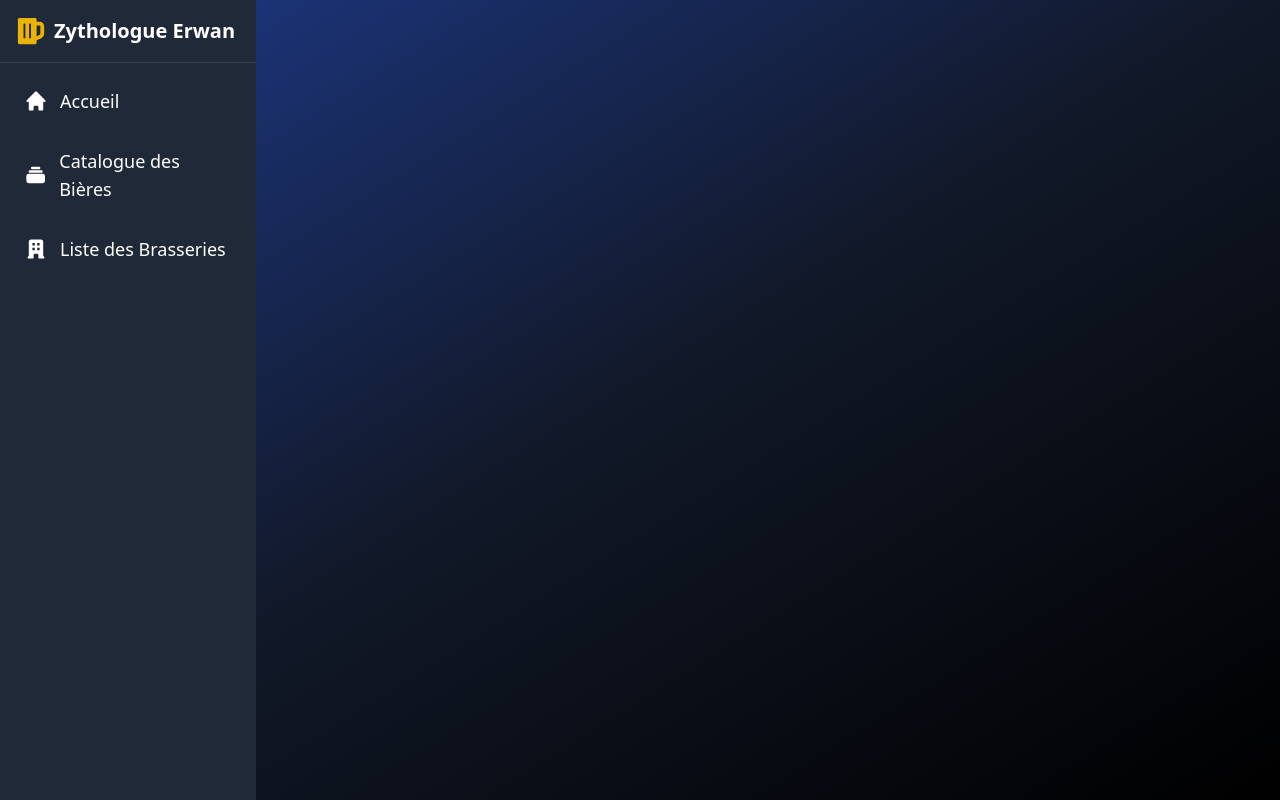
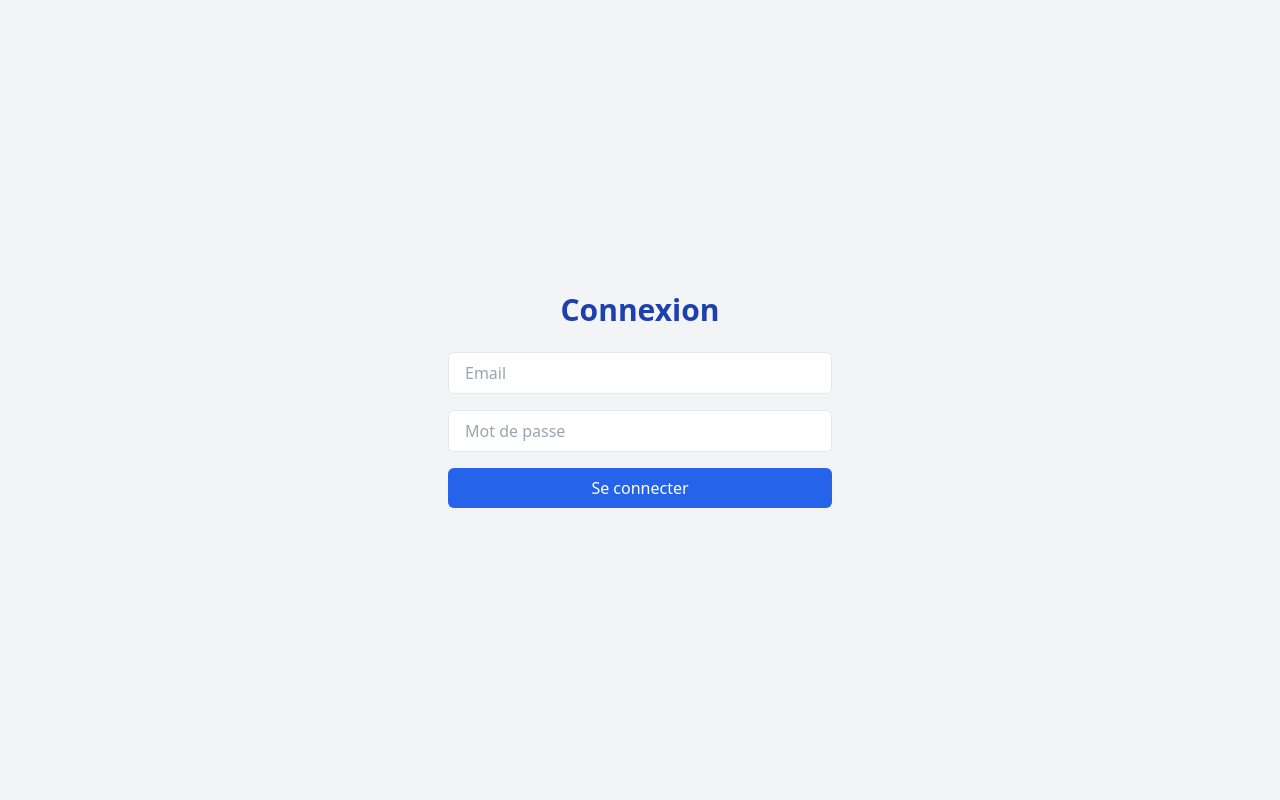
Before and after one commit to 2024-devops-alt-dist/Zythologue-ED, a React (Vite) app: page /login in a window 1280 px wide. Built offline with nearby package versions, Linux system fonts and the light colour scheme; no server answers.

Commit message:
feat(Dashboard): Ajout de la page Dashboard avec les autorisations nécessaires

```diff
--- a/src/App.tsx
+++ b/src/App.tsx
@@ -8,12 +8,20 @@ import BeerDetailPage from "./pages/beer/beerDetailPage";
 import { useState } from "react";
 import BreweriesPage from "./pages/breweries/BreweriesListPage";
 import BreweryDetails from "./pages/breweries/BreweryDetailsPage";
+import ProtectedRoute from "./components/ProtectedRoute";
+import Dashboard from "./pages/admin/Dashboard";
+import { UserProvider } from "./pages/admin/context/UserContext";
+import LoginPage from "./pages/admin/LoginPage";
+import Unauthorized from "./pages/admin/Unauthorized";
 
 function App() {
   const [isSidebarOpen, setIsSidebarOpen] = useState(false);
   const toggleSidebar = () => setIsSidebarOpen((prev) => !prev);
 
   const location = useLocation();
+
+  const hideSidebarOn = ["/dashboard", "/login", "/unauthorized"];
+  const shouldHideSidebar = hideSidebarOn.includes(location.pathname);
 
   const pageVariants = {
     initial: {
@@ -45,9 +53,16 @@ function App() {
   };
 
   return (
+    <UserProvider>
       <div className="relative flex bg-gradient-to-br from-blue-900 via-gray-900 to-black min-h-screen">
+        {!shouldHideSidebar && (
           <Sidebar isOpen={isSidebarOpen} toggleSidebar={toggleSidebar} />
-      <div className="flex-1 transition-all duration-300 overflow-auto">
+        )}
+        <div
+          className={`flex-1 transition-all duration-300 overflow-auto ${
+            shouldHideSidebar ? "w-full" : ""
+          }`}
+        >
           <AnimatePresence mode="wait">
             <Routes location={location} key={location.pathname}>
               <Route
@@ -115,10 +130,52 @@ function App() {
                   </motion.div>
                 }
               />
+              <Route
+                path="/login"
+                element={
+                  <motion.div
+                    initial="initial"
+                    animate="animate"
+                    exit="exit"
+                    variants={pageVariants}
+                  >
+                    <LoginPage />
+                  </motion.div>
+                }
+              />
+              <Route
+                path="/dashboard"
+                element={
+                  <ProtectedRoute>
+                    <motion.div
+                      initial="initial"
+                      animate="animate"
+                      exit="exit"
+                      variants={pageVariants}
+                    >
+                      <Dashboard />
+                    </motion.div>
+                  </ProtectedRoute>
+                }
+              />
+              <Route
+                path="/unauthorized"
+                element={
+                  <motion.div
+                    initial="initial"
+                    animate="animate"
+                    exit="exit"
+                    variants={pageVariants}
+                  >
+                    <Unauthorized />
+                  </motion.div>
+                }
+              />
             </Routes>
           </AnimatePresence>
         </div>
       </div>
+    </UserProvider>
   );
 }
 
--- /dev/null
+++ b/src/components/ProtectedRoute.tsx
@@ -0,0 +1,24 @@
+import React from "react";
+import { Navigate, useLocation } from "react-router-dom";
+import { useUser } from "../pages/admin/context/UserContext";
+
+interface ProtectedRouteProps {
+  children: React.ReactNode;
+}
+
+const ProtectedRoute: React.FC<ProtectedRouteProps> = ({ children }) => {
+  const { currentUser } = useUser();
+  const location = useLocation();
+
+  if (!currentUser) {
+    return <Navigate to="/login" state={{ from: location }} replace />;
+  }
+
+  if (currentUser.role !== "admin") {
+    return <Navigate to="/unauthorized" replace />;
+  }
+
+  return <>{children}</>;
+};
+
+export default ProtectedRoute;
--- /dev/null
+++ b/src/pages/admin/Dashboard.tsx
@@ -0,0 +1,22 @@
+import React from "react";
+
+const Dashboard: React.FC = () => {
+  return (
+    <div className="p-6 bg-gray-100 min-h-screen flex flex-col items-center justify-center">
+      <h1 className="text-4xl font-bold text-blue-800 mb-4">Admin Dashboard</h1>
+      <p className="text-lg text-gray-700">
+        Bienvenue dans la section administrateur.
+      </p>
+      <div className="mt-6">
+        <button className="px-4 py-2 bg-blue-600 text-white rounded-md hover:bg-blue-700 transition">
+          Gérer les utilisateurs
+        </button>
+        <button className="ml-4 px-4 py-2 bg-green-600 text-white rounded-md hover:bg-green-700 transition">
+          Voir les statistiques
+        </button>
+      </div>
+    </div>
+  );
+};
+
+export default Dashboard;
--- /dev/null
+++ b/src/pages/admin/LoginPage.tsx
@@ -0,0 +1,54 @@
+import React, { useState } from "react";
+import { useNavigate } from "react-router-dom";
+import { useUser } from "./context/UserContext";
+
+const LoginPage: React.FC = () => {
+  const [email, setEmail] = useState("");
+  const [password, setPassword] = useState("");
+  const { setCurrentUser } = useUser();
+  const navigate = useNavigate();
+
+  const from = "/dashboard";
+
+  const handleLogin = () => {
+    if (email === "admin" && password === "admin") {
+      setCurrentUser({ email, role: "admin" });
+      navigate(from, { replace: true });
+    } else if (email === "user" && password === "user") {
+      setCurrentUser({ email, role: "user" });
+      navigate(from, { replace: true });
+    } else {
+      alert("Email ou mot de passe incorrect");
+    }
+  };
+
+  return (
+    <div className="p-6 bg-gray-100 min-h-screen flex flex-col items-center justify-center">
+      <h1 className="text-3xl font-bold text-blue-800 mb-6">Connexion</h1>
+      <div className="w-full max-w-sm">
+        <input
+          type="email"
+          placeholder="Email"
+          className="w-full px-4 py-2 mb-4 border rounded-md focus:outline-none focus:ring-2 focus:ring-blue-600"
+          value={email}
+          onChange={(e) => setEmail(e.target.value)}
+        />
+        <input
+          type="password"
+          placeholder="Mot de passe"
+          className="w-full px-4 py-2 mb-4 border rounded-md focus:outline-none focus:ring-2 focus:ring-blue-600"
+          value={password}
+          onChange={(e) => setPassword(e.target.value)}
+        />
+        <button
+          onClick={handleLogin}
+          className="w-full px-4 py-2 bg-blue-600 text-white rounded-md hover:bg-blue-700 transition"
+        >
+          Se connecter
+        </button>
+      </div>
+    </div>
+  );
+};
+
+export default LoginPage;
--- /dev/null
+++ b/src/pages/admin/Unauthorized.tsx
@@ -0,0 +1,27 @@
+import React from "react";
+import { useNavigate } from "react-router-dom";
+
+const Unauthorized: React.FC = () => {
+  const navigate = useNavigate();
+
+  const handleGoBack = () => {
+    navigate("/");
+  };
+
+  return (
+    <div className="p-6 bg-red-100 min-h-screen flex flex-col items-center justify-center">
+      <h1 className="text-4xl font-bold text-red-700 mb-4">Accès Refusé</h1>
+      <p className="text-lg text-gray-700">
+        Vous n'avez pas l'autorisation d'accéder à cette page.
+      </p>
+      <button
+        onClick={handleGoBack}
+        className="mt-6 px-4 py-2 bg-red-600 text-white rounded-md hover:bg-red-700 transition"
+      >
+        Retour à l'accueil
+      </button>
+    </div>
+  );
+};
+
+export default Unauthorized;
--- /dev/null
+++ b/src/pages/admin/context/UserContext.tsx
@@ -0,0 +1,50 @@
+import React, { createContext, useContext, useEffect, useState } from "react";
+import { User } from "../../../utils/type/User";
+
+interface UserContextProps {
+  currentUser: User | null;
+  setCurrentUser: (user: User | null) => void;
+  logout: () => void;
+}
+
+const UserContext = createContext<UserContextProps | undefined>(undefined);
+
+export const UserProvider: React.FC<{ children: React.ReactNode }> = ({
+  children,
+}) => {
+  const [currentUser, setCurrentUserState] = useState<User | null>(null);
+
+  useEffect(() => {
+    const storedUser = localStorage.getItem("currentUser");
+    if (storedUser) {
+      setCurrentUserState(JSON.parse(storedUser));
+    }
+  }, []);
+
+  const setCurrentUser = (user: User | null) => {
+    if (user) {
+      localStorage.setItem("currentUser", JSON.stringify(user));
+    } else {
+      localStorage.removeItem("currentUser");
+    }
+    setCurrentUserState(user);
+  };
+
+  const logout = () => {
+    setCurrentUser(null);
+  };
+
+  return (
+    <UserContext.Provider value={{ currentUser, setCurrentUser, logout }}>
+      {children}
+    </UserContext.Provider>
+  );
+};
+
+export const useUser = (): UserContextProps => {
+  const context = useContext(UserContext);
+  if (!context) {
+    throw new Error("useUser must be used within a UserProvider");
+  }
+  return context;
+};
--- /dev/null
+++ b/src/utils/type/User.ts
@@ -0,0 +1,5 @@
+export interface User {
+    email: string;
+    password?: string;
+    role: "admin" | "user";
+  }
```
Lines whose indentation alone changed are shown as unchanged.
